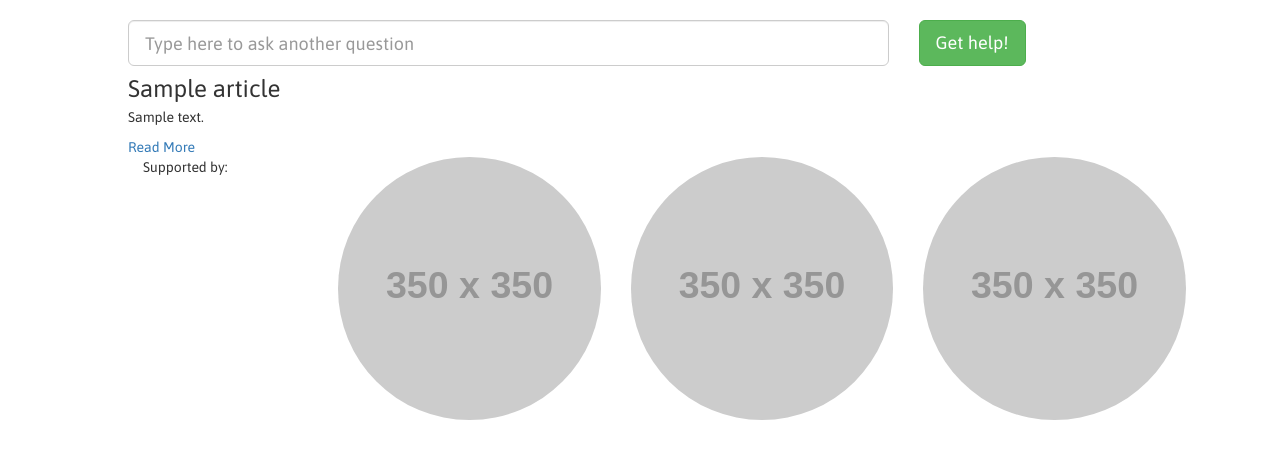
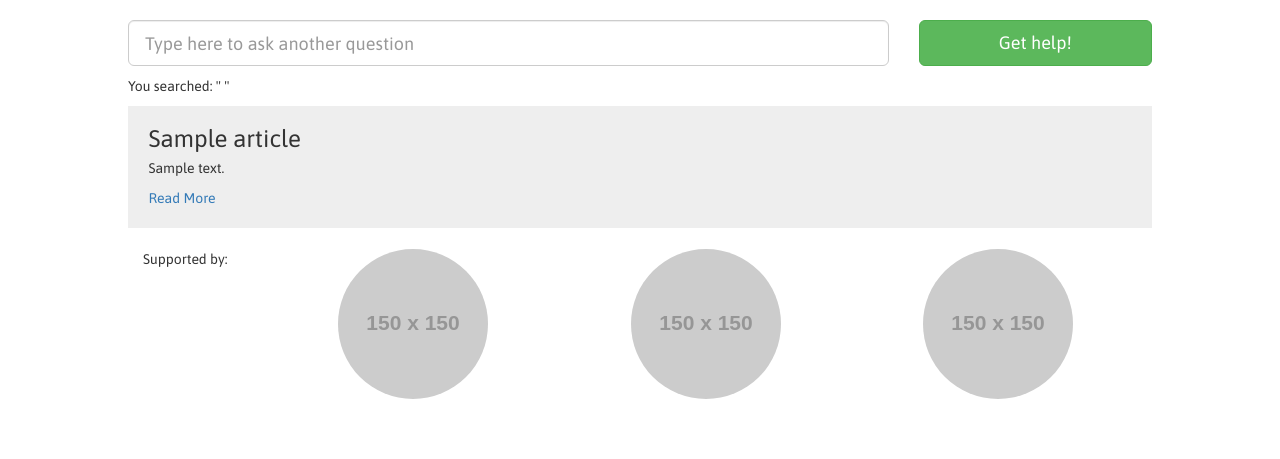
Before and after one commit to hackthesystemATX/txlaw, a Django app: page /categories/1/ in a window 1280 px wide. Shown: the part 50-509 px from the top of the page. Run offline with Django 3.2, Linux system fonts and the light colour scheme; tables that the repository leaves empty hold one stand-in row (values such as "Sample post"); grey boxes labelled with a size stand in for pictures from a placeholder-image service; some libraries are stand-ins or nearby versions.

Commit message:
results, articles updated

```diff
--- a/articles/static/css/style.css
+++ b/articles/static/css/style.css
@@ -20,6 +20,15 @@ body {
 span {
 	font-size:5em;
 }
+
+
+/********* Articles *********/
+.result {
+	background-color: #eee;
+	padding:2%;
+	margin-bottom:2%;
+}
+
 
 
 /***** ICON FONT ******/
--- a/articles/templates/base.html
+++ b/articles/templates/base.html
@@ -23,7 +23,7 @@
       <nav class="navbar navbar-default">
         <div class="container-fluid">
           <div class="nav pull-left">
-              <a href="#" id="logo"> Texas Legal Help </a>
+            <a href="#" id="logo"> Texas Legal Help </a>
           </div> <!-- navbar header -->
 
           <!-- Links -->
@@ -50,13 +50,13 @@
               <p>Supported by: </p>
             </div>
             <div class="col-xs-3">
-                <a href="#"> <img class="img-responsive img-circle" src="http://placehold.it/350x350"></a>
+                <a href="#"> <img class="img-responsive img-circle" src="http://placehold.it/150x150"></a>
             </div>
             <div class="col-xs-3">
-                <a href="#"> <img class="img-responsive img-circle" src="http://placehold.it/350x350"></a>
+                <a href="#"> <img class="img-responsive img-circle" src="http://placehold.it/150x150"></a>
             </div>
             <div class="col-xs-3">
-                <a href="#"> <img class="img-responsive img-circle" src="http://placehold.it/350x350"></a>
+                <a href="#"> <img class="img-responsive img-circle" src="http://placehold.it/150x150"></a>
             </div>
           </div> <!-- row -->
         </div>
--- a/articles/templates/results.html
+++ b/articles/templates/results.html
@@ -12,19 +12,25 @@
 				</div>
 
 				<div class="col-xs-3">
-					<button type="submit" class="btn btn-success btn-lg">Get help!</button>
+					<button type="submit" class="btn btn-success btn-block btn-lg">Get help!</button>
 				</div>
 			</div>
 		</form>
 	</div>
 
-	<div id="result">
+	<div>
+		<p>You searched: " "</p>
+	</div>
+	<div id="resultlist">
+
 		{% for article in articles %}
-		<h3 class="media-heading">{{ article.title }}</h3>
-		<p>{{ article.summary }}</p>
-		<a href="{% url 'article' article.pk %}"> Read More </a>
+			<div class="result">
+				<h3 class="media-heading">{{ article.title }}</h3>
+				<p>{{ article.summary }}</p>
+				<a href="{% url 'article' article.pk %}"> Read More </a>
+			</div>
 		{% endfor %}
-	</div>
+	</div><!-- resultlist -->
 
 </div>
 
```
Also changed, not shown: articles/templates/article.html (+49 -0 lines), articles/templates/landing.html (+5 -22 lines), articles/static/assets/aclu.png (added), articles/static/assets/nlg.png (added), articles/static/assets/texsbar.png (added).
